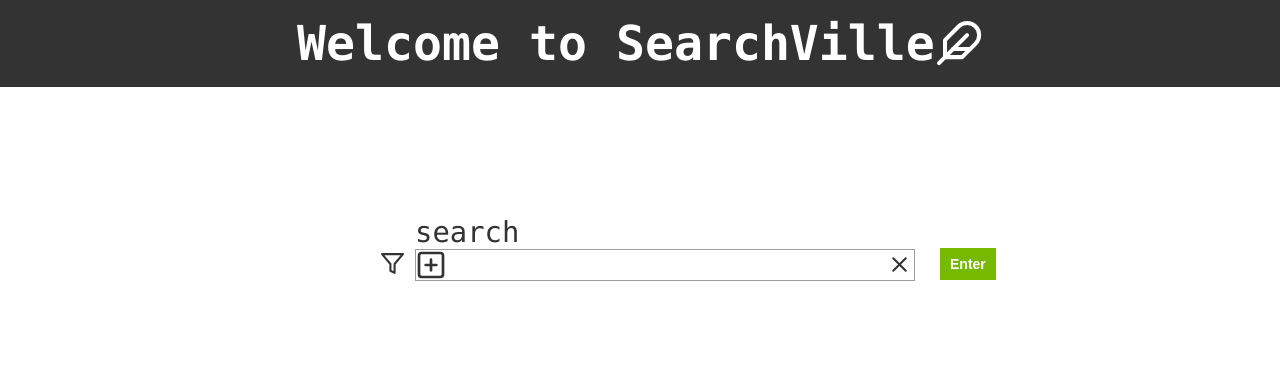
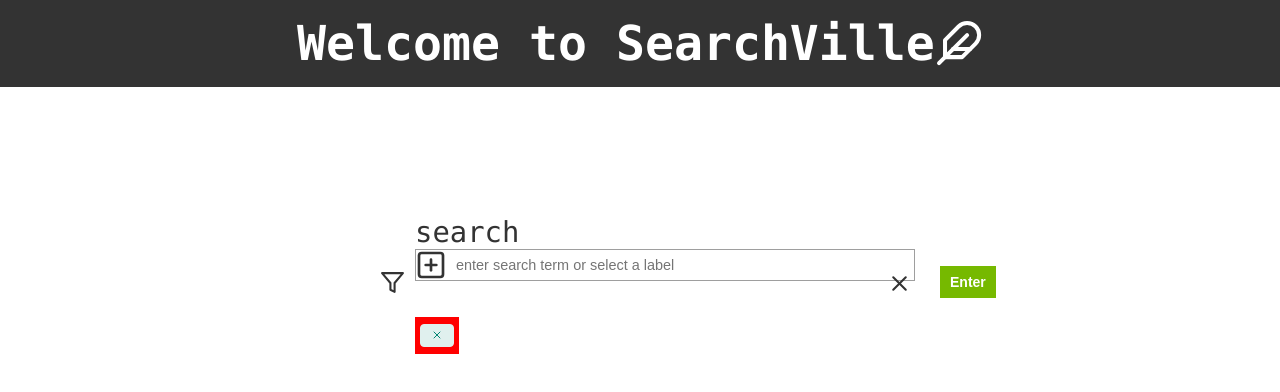
Before and after one commit to featherart/search-filter, a React (Create React App) app: page / in a window 1280 px wide. Shown: the top 392 px of the page. Built offline with nearby package versions, Linux system fonts and the light colour scheme.

Commit message:
small updates to styling

```diff
--- a/src/SearchInput/SearchInput.js
+++ b/src/SearchInput/SearchInput.js
@@ -15,16 +15,16 @@ const labels = [
 export const SearchInput = ({ label }) => {
 	const [ labelsOpen, toggleLabels ] = useState(false)
 	const [ query, setQuery ] = useState('')
-	const [ queryLabels, setQueryLabels ] = useState([])
-	console.log('qlabels', queryLabels)
+	const [ tags, setTags ] = useState([])
 
 	const addToQuery = (label) => {
-		setQueryLabels([ ...queryLabels, label ])
-	}
+    //setQueryLabels([ ...queryLabels, label ])
+    setQuery(query + ',' + label)
+  }
+  console.log('query', query, query.split(','))
 
 	const placeholder = 'enter search term or select a label'
 
-	console.log('query', query)
 	return (
 		<div className='search-input-component'>
 			<div className='filter-icon-container'>
@@ -33,7 +33,7 @@ export const SearchInput = ({ label }) => {
 			<div className='search-input-container'>
 				<label htmlFor='search-input'>{label}</label>
 				<input
-					placeholder={queryLabels.join(' ') || query}
+					placeholder={placeholder || query}
 					id='search-input'
 					type='search'
 					className='search-input'
@@ -42,7 +42,7 @@ export const SearchInput = ({ label }) => {
 				/>
 				{labelsOpen ? (
 					<div>
-						<FiXSquare className='feather-icon' onClick={() => toggleLabels(!labelsOpen)} />
+						<FiXSquare className='open-close-icon' onClick={() => toggleLabels(!labelsOpen)} />
 						<div className='search-input-label-container'>
 							{labels.map((label, i) => (
 								<span key={i} onClick={() => addToQuery(label.name)}>
@@ -53,9 +53,12 @@ export const SearchInput = ({ label }) => {
 					</div>
 				) : (
 					<div>
-						<FiPlusSquare className='feather-icon' onClick={() => toggleLabels(!labelsOpen)} />
+						<FiPlusSquare className='open-close-icon' onClick={() => toggleLabels(!labelsOpen)} />
 					</div>
-				)}
+        )}
+        <div className='tags-row'>
+          {query.split(',').map((ql) => <Tag>{ql}</Tag>)}
+        </div>
 			</div>
 			<div className='search-close-container'>
 				<FiX className='close-x' onClick={() => setQuery('')} />
--- a/src/SearchInput/searchInput.css
+++ b/src/SearchInput/searchInput.css
@@ -55,6 +55,17 @@
 	font-size: 1.5ch;
 }
 
+.tags-row {
+  background-color: red;
+  display: flex;
+  flex: 1 1 auto;
+  min-height: 30px;
+  padding: 2px 0;
+  align-items: center;
+  flex-wrap: wrap;
+  margin-right: 75px;
+}
+
 .search-input-container .search-input-label-container {
 	background-color: #fafafa;
 	opacity: 0.8;
@@ -81,11 +92,12 @@
 	font-size: 3ch;
 }
 
-.feather-icon {
+.open-close-icon {
 	color: #333;
 	font-size: 32px;
 	transform: translate(0, -32px);
-	cursor: pointer;
+  cursor: pointer;
+  position: relative;
 }
 
 .search-input-component .filter-icon {
```
